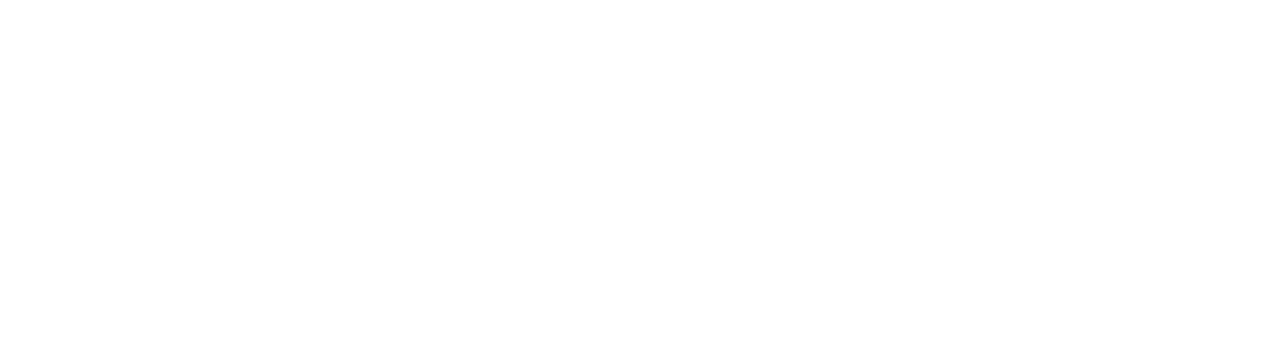
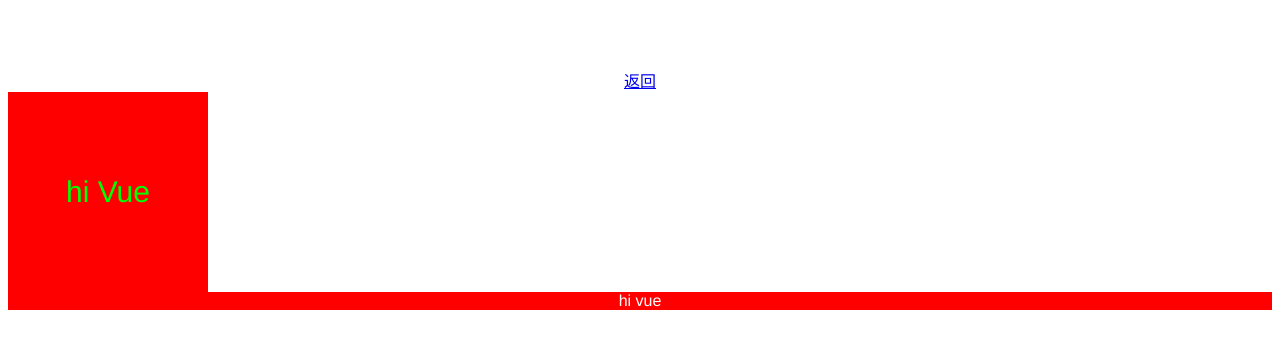
Before and after one commit to DevilMayCry6/proj, a Vue app: page /classandstyle in a window 1280 px wide. Shown: the top 348 px of the page. Built offline with nearby package versions, Linux system fonts and the light colour scheme.

Commit message:
Class 与 Style

```diff
--- /dev/null
+++ b/src/components/ClassAndStyle.vue
@@ -0,0 +1,35 @@
+<template>
+    <div>
+        <div>
+            <router-link to="/">返回</router-link>
+        </div>
+        <div
+            class="test"
+            v-bind:class="[ isActive ? 'active' : '', isGreen?'green':'']"
+            style="width: 200px;height:200px;text-align:center;line-height:200px">
+            hi Vue
+        </div>
+        <div
+        :style="{color:color,fontsize:size,background:isRed ? '#FF0000':''}">
+            hi vue
+        </div>
+    </div>
+</template>
+<script>
+export default {
+    data(){
+        return{
+            isActive:true,
+            isGreen:true,
+            color:"#ffffff",
+            size:'50px',
+            isRed:true
+        }
+    }
+}
+</script>
+<style>
+    .test{font-size:30px}
+    .green{color:#00FF00}
+    .active{background: #ff0000}
+</style>
--- a/src/components/First.vue
+++ b/src/components/First.vue
@@ -29,7 +29,8 @@
             {{a}}
         </div>
         <router-link to="muban">模板语法</router-link><br>
-        <router-link to="jssxhztq">计算属性和侦听器</router-link>
+        <router-link to="jssxhztq">计算属性和侦听器</router-link><br>
+        <router-link to="classandstyle">Class 与 Style</router-link>
     </div>
 </template>
 <script>
--- a/src/components/Jssxhztq.vue
+++ b/src/components/Jssxhztq.vue
@@ -1,6 +1,7 @@
 <template>
     <div>
-        {{ message.split('').reverse().join('')}}
+        <router-link to="/">返回</router-link>
+       <p>{{ message.split('').reverse().join('')}}</p>
         <div>
             <p>Original message: "{{ message }}"</p>
              <p>Computed reversed message: "{{ reversedMessage }}"</p>
--- a/src/router/index.js
+++ b/src/router/index.js
@@ -4,6 +4,7 @@
 import First from '../components/First.vue'
 import Muban from '../components/Muban.vue'
 import Jssxhztq from '../components/Jssxhztq.vue'
+import ClassAndStyle from '../components/ClassAndStyle.vue'
 
 Vue.use(VueRouter)
 
@@ -22,6 +23,10 @@
     component:Jssxhztq
   },
   {
+    path:'/classandstyle',
+    component:ClassAndStyle
+  },
+  {
     path: '/about',
     name: 'about',
     // route level code-splitting
```
